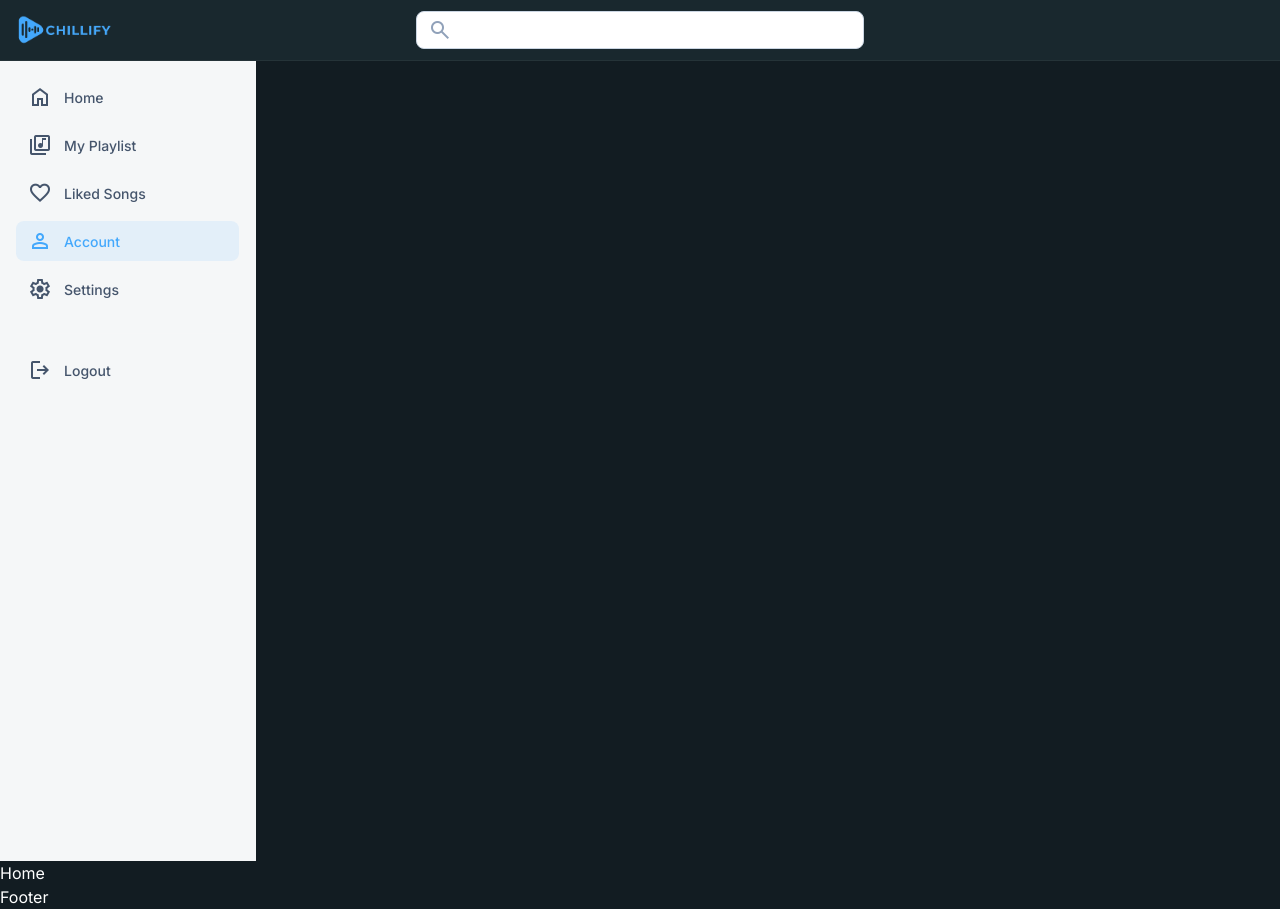
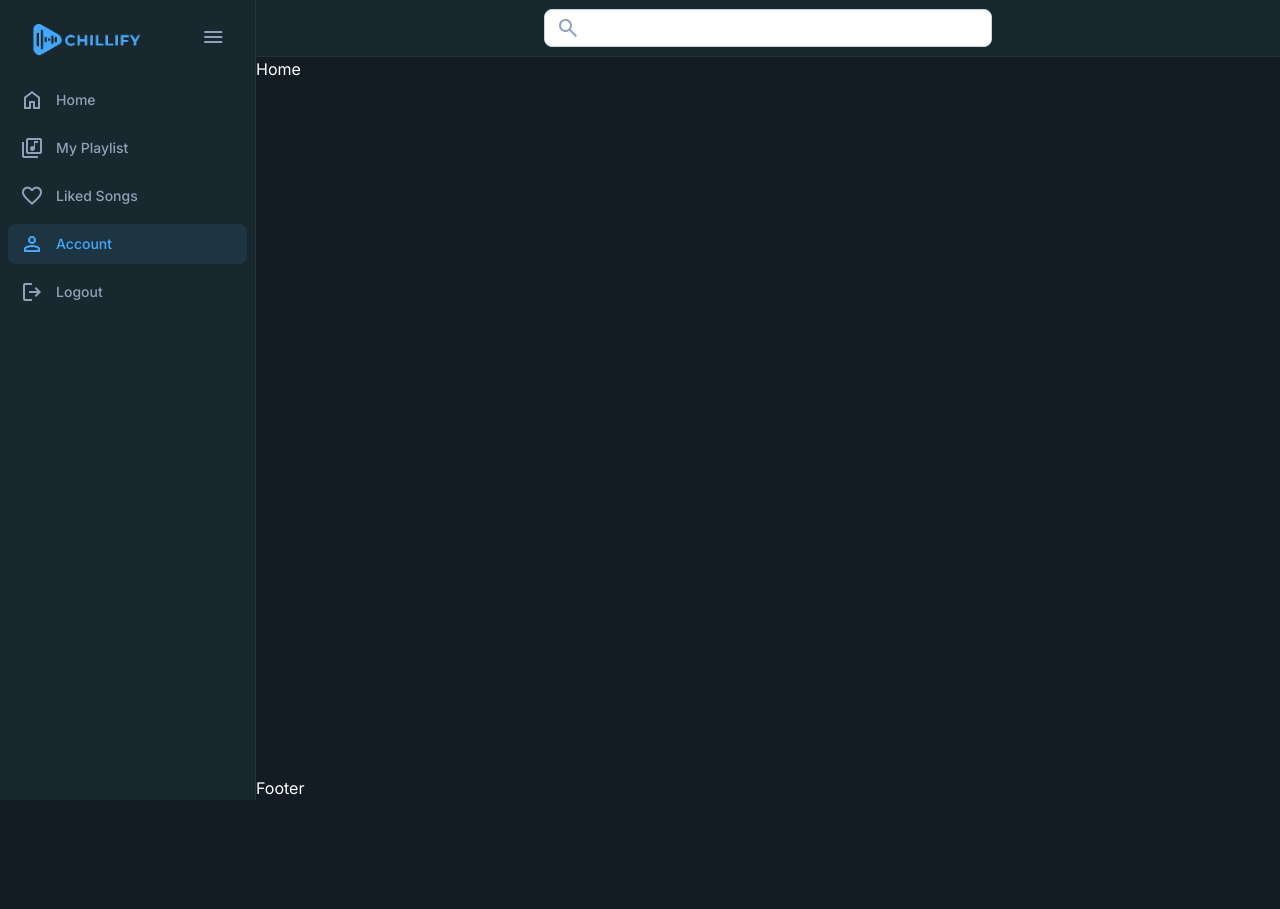
Before and after one commit to DannielVo/Chillify, a React (Vite) app: page / in a window 1280 px wide. After the commit the page ends 800 px from the top, so only its background shows below. Built offline with nearby package versions, Linux system fonts and the light colour scheme.

Commit message:
Fix: Update UI of Header and Sidebar
Details:
- Change logo from header to sidebar
- Add hamburger menu to collapse sidebar
- Add SidebarItem component

```diff
--- a/src/assets/assets.ts
+++ b/src/assets/assets.ts
@@ -1,6 +1,13 @@
-// import mainLogo from "./9_cut.png";
 import logo from "./remove_bg.png";
 
 export const assets = {
   logo,
 };
+
+export const menuItems = [
+  { icon: "home", label: "Home" },
+  { icon: "library_music", label: "My Playlist" },
+  { icon: "favorite", label: "Liked Songs" },
+  { icon: "person", label: "Account", active: true },
+  { icon: "logout", label: "Logout" },
+];
--- a/src/components/Header.tsx
+++ b/src/components/Header.tsx
@@ -1,30 +1,10 @@
 import React from "react";
-import { assets } from "../assets/assets";
-import { useNavigate } from "react-router-dom";
 
 const Header = () => {
-  const navigate = useNavigate();
-
   return (
     <header className="border-b border-white/5 bg-sidebar-dark">
-      <div className="relative flex h-15 max-w-7xl mx-auto items-center gap-4 px-4">
-        {/* Logo */}
-
-        <div className="flex items-center shrink-0">
-          <a onClick={() => navigate("/")} className="cursor-pointer">
-            <img
-              src={assets.logo}
-              alt="Danniel Vo logo"
-              className="h-22 w-22 md:h-24 md:w-24 object-contain"
-            />
-          </a>
-        </div>
-
-        {/* Search bar */}
-        <div
-          className="flex-1 md:absolute md:left-1/2 md:-translate-x-1/2
-        md:w-full md:max-w-md"
-        >
+      <div className="flex h-14 max-w-7xl mx-auto items-center justify-center px-4">
+        <div className="flex-1 max-w-md">
           <div className="relative group">
             <span className="material-symbols-outlined absolute left-3 top-1/2 -translate-y-1/2 text-slate-400 group-focus-within:text-primary transition-colors">
               search
--- a/src/components/Sidebar.tsx
+++ b/src/components/Sidebar.tsx
@@ -1,38 +1,57 @@
-import React from "react";
+import { assets, menuItems } from "../assets/assets";
+import SidebarItem from "./SidebarItem";
 
-const Sidebar = () => {
+interface SidebarProps {
+  isCollapsed: boolean;
+  onToggle: () => void;
+}
+
+export default function Sidebar({ isCollapsed, onToggle }: SidebarProps) {
   return (
-    <aside className="w-64 min-h-screen hidden md:flex flex-col bg-background-light dark:bg-sidebar-dark border-r border-white/5 p-4">
-      <nav className="flex flex-col gap-2">
-        <div className="flex items-center gap-3 px-3 py-2 text-slate-600 dark:text-slate-400 hover:text-white hover:bg-white/5 rounded-lg cursor-pointer transition-colors">
-          <span className="material-symbols-outlined">home</span>
-          <p className="text-sm font-medium leading-normal">Home</p>
-        </div>
-        <div className="flex items-center gap-3 px-3 py-2 text-slate-600 dark:text-slate-400 hover:text-white hover:bg-white/5 rounded-lg cursor-pointer transition-colors">
-          <span className="material-symbols-outlined">library_music</span>
-          <p className="text-sm font-medium leading-normal">My Playlist</p>
-        </div>
-        <div className="flex items-center gap-3 px-3 py-2 text-slate-600 dark:text-slate-400 hover:text-white hover:bg-white/5 rounded-lg cursor-pointer transition-colors">
-          <span className="material-symbols-outlined">favorite</span>
-          <p className="text-sm font-medium leading-normal">Liked Songs</p>
-        </div>
-        <div className="flex items-center gap-3 px-3 py-2 rounded-lg bg-primary/10 text-primary">
-          <span className="material-symbols-outlined">person</span>
-          <p className="text-sm font-medium leading-normal">Account</p>
-        </div>
-        <div className="flex items-center gap-3 px-3 py-2 text-slate-600 dark:text-slate-400 hover:text-white hover:bg-white/5 rounded-lg cursor-pointer transition-colors">
-          <span className="material-symbols-outlined">settings</span>
-          <p className="text-sm font-medium leading-normal">Settings</p>
-        </div>
-        <div className="mt-4 border-t border-white/5 pt-4">
-          <div className="flex items-center gap-3 px-3 py-2 text-slate-600 dark:text-slate-400 hover:text-red-400 hover:bg-red-400/5 rounded-lg cursor-pointer transition-colors">
-            <span className="material-symbols-outlined">logout</span>
-            <p className="text-sm font-medium leading-normal">Logout</p>
-          </div>
-        </div>
+    <aside
+      className={`
+        hidden md:flex flex-col
+        ${isCollapsed ? "w-20" : "w-64"}
+        min-h-screen
+        bg-sidebar-dark
+        border-r border-white/5
+        transition-all duration-300
+      `}
+    >
+      {/* Logo + Hamburger */}
+      <div
+        className={`flex items-center justify-around ${isCollapsed ? "mt-5" : ""}`}
+      >
+        {!isCollapsed && (
+          <img
+            src={assets.logo}
+            alt="Logo"
+            className="h-20 w-28 object-cover"
+          />
+        )}
+
+        <button
+          onClick={onToggle}
+          className={`text-slate-400 hover:text-white cursor-pointer ${isCollapsed ? "mr-2" : ""}`}
+        >
+          <span className="material-symbols-outlined">
+            {isCollapsed ? "menu_open" : "menu"}
+          </span>
+        </button>
+      </div>
+
+      {/* Menu */}
+      <nav className="flex flex-col gap-2 px-2">
+        {menuItems.map((item) => (
+          <SidebarItem
+            key={`sidebaritem-${item.label}`}
+            icon={item.icon}
+            label={item.label}
+            active={item.active}
+            isCollapsed={isCollapsed}
+          />
+        ))}
       </nav>
     </aside>
   );
-};
-
-export default Sidebar;
+}
--- /dev/null
+++ b/src/components/SidebarItem.tsx
@@ -0,0 +1,34 @@
+interface SidebarItemProps {
+  icon: string;
+  label: string;
+  isCollapsed: boolean;
+  active?: boolean;
+  danger?: boolean;
+}
+
+export default function SidebarItem({
+  icon,
+  label,
+  isCollapsed,
+  active,
+  danger,
+}: SidebarItemProps) {
+  return (
+    <div
+      className={`
+        flex items-center gap-3 px-3 py-2 rounded-lg cursor-pointer
+        transition-colors
+        ${
+          active
+            ? "bg-primary/10 text-primary"
+            : "text-slate-400 hover:text-white hover:bg-white/5"
+        }
+        ${danger && "hover:text-red-500 hover:bg-red-500/5"}
+      `}
+    >
+      <span className="material-symbols-outlined">{icon}</span>
+
+      {!isCollapsed && <p className="text-sm font-medium">{label}</p>}
+    </div>
+  );
+}
--- a/src/layouts/MainLayout.tsx
+++ b/src/layouts/MainLayout.tsx
@@ -1,17 +1,27 @@
-import React from "react";
+import React, { useState } from "react";
 import Header from "../components/Header";
 import Sidebar from "../components/Sidebar";
 import { Outlet } from "react-router-dom";
 import Footer from "../components/Footer";
 
 const MainLayout = () => {
+  const [isCollapsed, setIsCollapsed] = useState(false);
+
   return (
-    <>
-      <Header />
-      <Sidebar />
-      <Outlet />
-      <Footer />
-    </>
+    <div className="flex min-h-screen">
+      <Sidebar
+        isCollapsed={isCollapsed}
+        onToggle={() => setIsCollapsed(!isCollapsed)}
+      />
+
+      <div className="flex flex-col flex-1">
+        <Header />
+        <main className="flex-1">
+          <Outlet />
+        </main>
+        <Footer />
+      </div>
+    </div>
   );
 };
 
```
